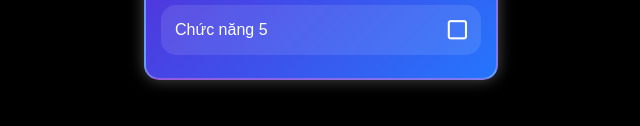
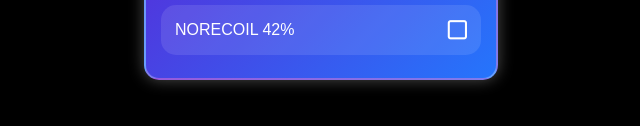
Before and after one commit to Havanhuan112/Panel-15-2-2025, a plain HTML site: page index.html in a window 1280 px wide. Shown: the part 640-766 px from the top of the page, 319-959 px from the left. Drawn offline with Linux system fonts and the light colour scheme.

Commit message:
index.html

```diff
--- a/index.html
+++ b/index.html
@@ -32,7 +32,7 @@
         </div>
 
         <div class="checkbox-container" onclick="toggleCheckbox(5)">
-            <label>Chức năng 5</label>
+            <label>NORECOIL 42%</label>
             <i class="fa-regular fa-square checkbox-icon" id="icon5"></i>
         </div>
     </div>
```
